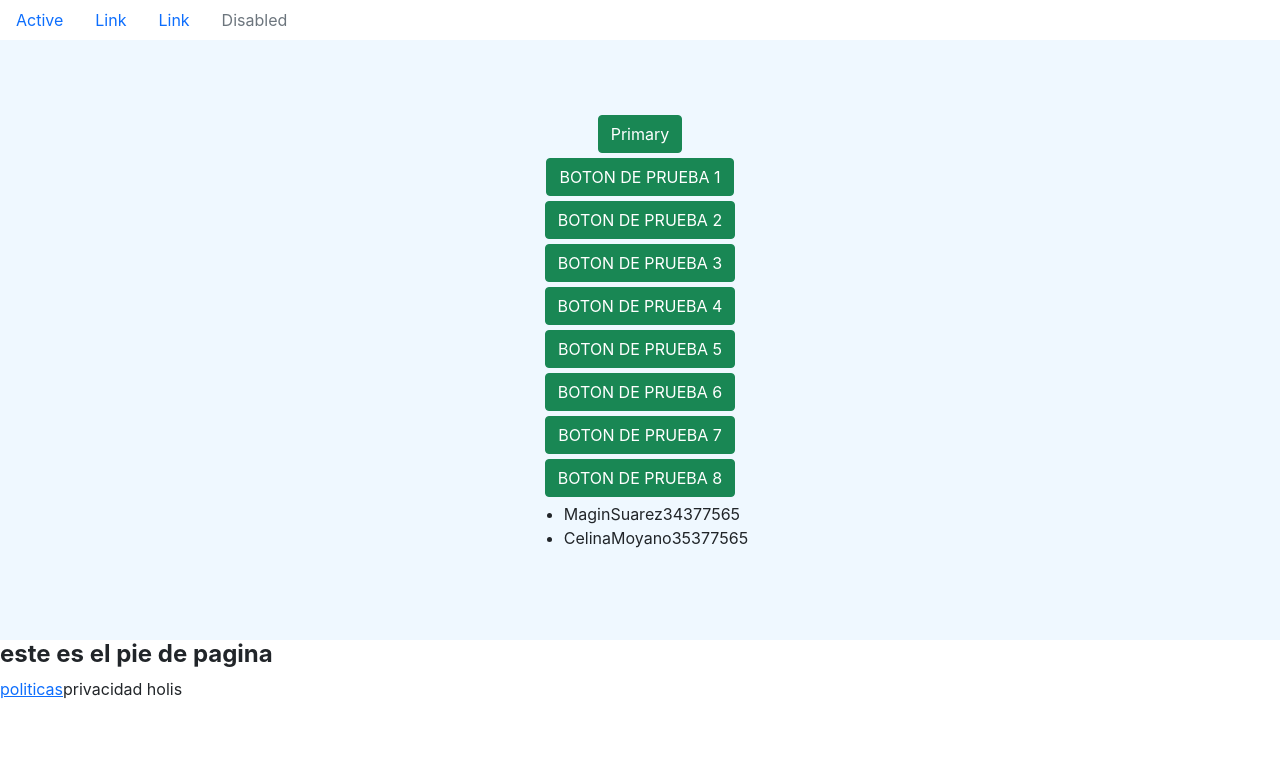
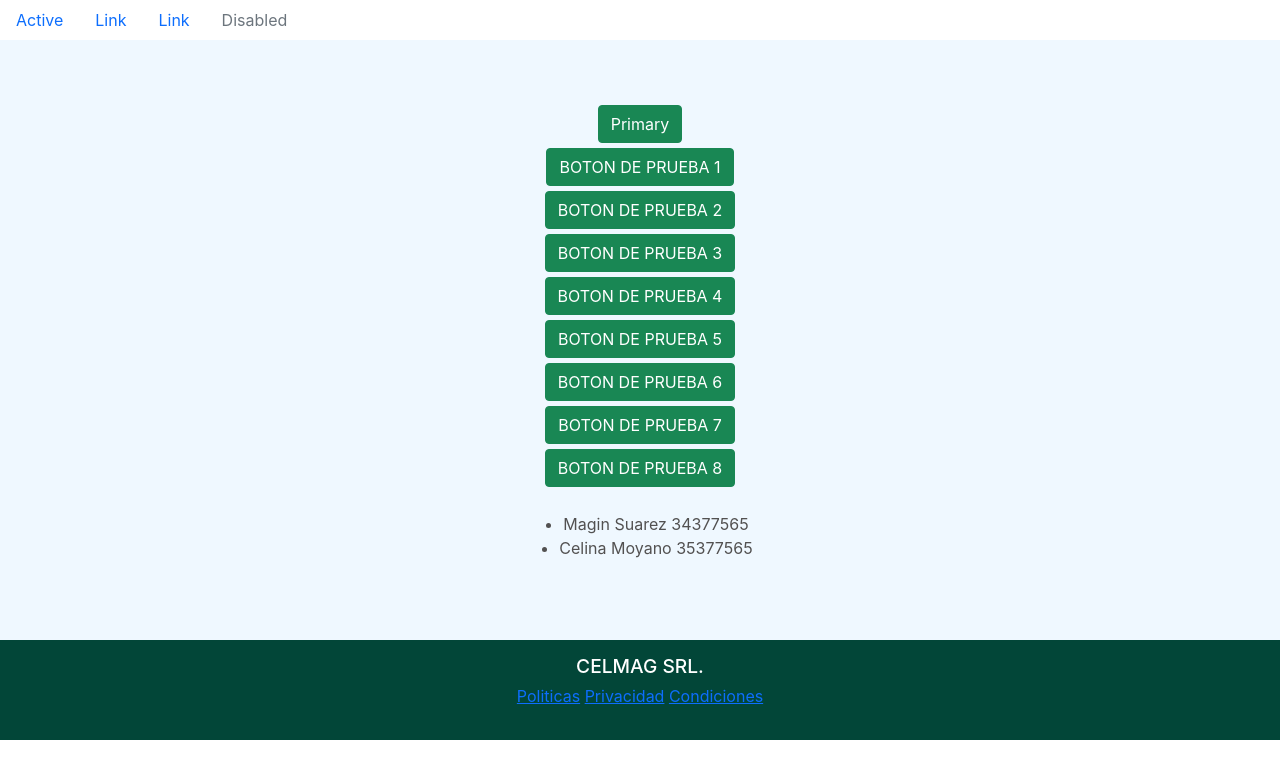
Before and after one commit to albertomaginsuarez/celmag, a React (Create React App) app: page / in a window 1280 px wide. Shown: the top 778 px of the page. Built offline with nearby package versions, Linux system fonts and the light colour scheme; the HTML template or start-up script is replaced by a standard one.

Commit message:
Le di estilo al footer y a la lista avatar

```diff
--- a/src/components/FooterComponent.js
+++ b/src/components/FooterComponent.js
@@ -1,18 +1,20 @@
 import react from 'react'
-
+import '../styles/FooterComponent.css'
 
 const FooterComponent = () => {
     return (
+        <div className='footer_principal'>
        <footer>
-            <h4>
-                <b>este es el pie de pagina</b>
+            <h4 className='titulo_footer'>
+                CELMAG SRL.
             </h4>
             <p>
-                <a href='htps://instagram.com'>politicas</a>
-                privacidad
-                holis
+                <a href='htps://instagram.com'>Politicas</a>&nbsp;
+                <a href='https://instagram.com'>Privacidad</a>&nbsp;
+                <a href='https://instagram.com'>Condiciones</a>
             </p>
        </footer>
+       </div>
     );
 }
 export default FooterComponent;
--- a/src/components/ListaAvatar.js
+++ b/src/components/ListaAvatar.js
@@ -1,4 +1,5 @@
 import React from 'react'
+import '../styles/AvatarComponent.css'
 
 const ListaAvatar = () => {
 
@@ -17,13 +18,13 @@ const ListaAvatar = () => {
         },
     ];
     return (
-        <ul>
+        <ul className='lista_avatar'>
             {
                 avatares.map((elemento, index) => {
                     return (
                         <li key={"ListaAvatar" + index}>
-                            <span>{elemento.nombre}</span>
-                            <span>{elemento.apellido}</span>
+                            <span>{elemento.nombre}</span>&nbsp;
+                            <span>{elemento.apellido}</span>&nbsp;
                             <span>{elemento.dni}</span>
                         </li>
                     )
--- /dev/null
+++ b/src/styles/AvatarComponent.css
@@ -0,0 +1,9 @@
+.lista_avatar {
+    display: flex;
+    flex-direction: column;
+    align-items: center;
+    justify-content: center;
+    color:rgb(82, 81, 81);
+    margin-top: 20px;
+
+}
--- /dev/null
+++ b/src/styles/FooterComponent.css
@@ -0,0 +1,20 @@
+.footer_principal{
+    background-color: #024638;
+    min-height: 100px;
+    display: flex;
+    flex-direction: column;
+    justify-content:center;
+    align-items:center;
+
+}
+
+.titulo_footer {
+    display: flex;
+    color: white;
+    line-height: 20px;
+    font-size:larger;
+    flex-direction: row;
+    justify-content: center;
+    align-items: center;
+
+}
```
